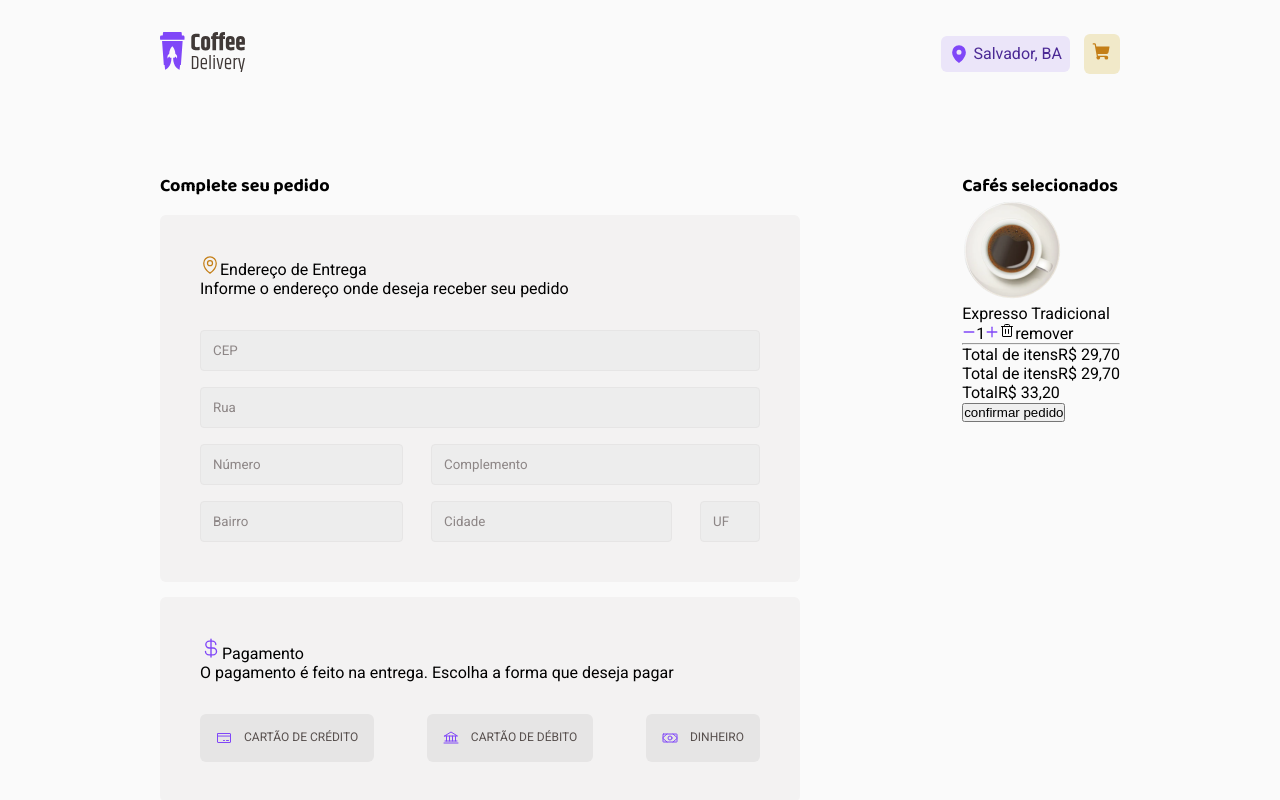
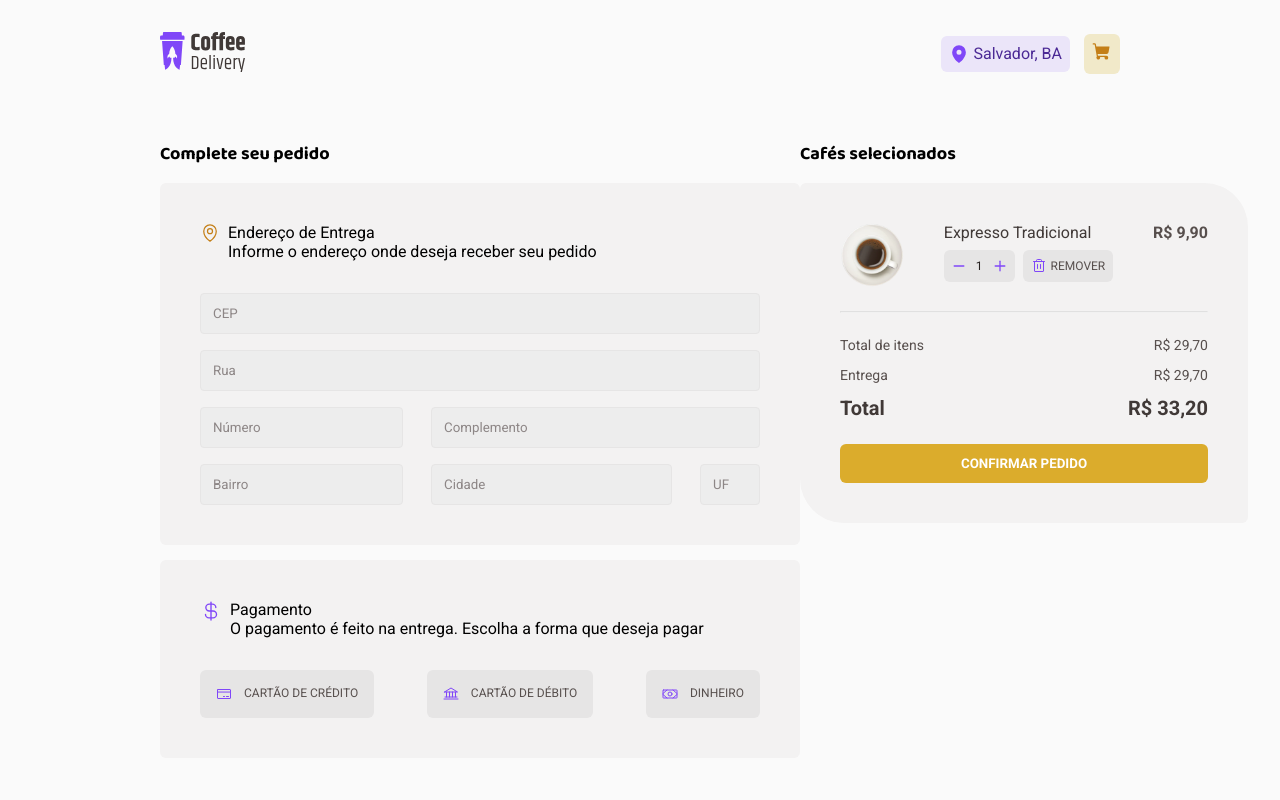
Before and after one commit to vitoriadeveloper/coffee-delivery, a React (Vite) app: page /checkout in a window 1280 px wide. Shown: the top 800 px of the page. Built offline with nearby package versions, Linux system fonts and the light colour scheme.

Commit message:
html and css of checkout implemented

```diff
--- /dev/null
+++ b/src/components/Address/index.tsx
@@ -0,0 +1,81 @@
+import {
+  MapPin,
+  CurrencyDollar,
+  CreditCard,
+  Bank,
+  Money,
+} from "phosphor-react";
+import {
+  Content,
+  ContainerAddress,
+  ContentAddress,
+  IconAlignment,
+  TextAlignment,
+  Inputs,
+  InputsRow,
+  ContainerPayment,
+  ContainerPaymentButtons,
+  Buttons,
+} from "./styles";
+
+export function Address() {
+  return (
+    <Content>
+      <h2> Complete seu pedido</h2>
+      <ContainerAddress>
+        <ContentAddress>
+          <IconAlignment>
+            <MapPin size={20} color="#C47F17" />
+            <TextAlignment>
+              <span>Endereço de Entrega</span>
+              <p>Informe o endereço onde deseja receber seu pedido</p>
+            </TextAlignment>
+          </IconAlignment>
+        </ContentAddress>
+        <Inputs>
+          <input type="text" placeholder="CEP" className="cep" />
+          <input type="text" placeholder="Rua" className="street" />
+
+          <InputsRow>
+            <input type="text" placeholder="Número" className="number" />
+            <input
+              type="text"
+              placeholder="Complemento"
+              className="complement"
+            />
+          </InputsRow>
+          <InputsRow>
+            <input type="text" placeholder="Bairro" className="neighborhood" />
+            <input type="text" placeholder="Cidade" className="city" />
+            <input type="text" placeholder="UF" className="state" />
+          </InputsRow>
+        </Inputs>
+      </ContainerAddress>
+      <ContainerPayment>
+        <IconAlignment>
+          <CurrencyDollar size={22} color="#8047F8" />
+          <TextAlignment>
+            <span>Pagamento</span>
+            <p>
+              O pagamento é feito na entrega. Escolha a forma que deseja pagar
+            </p>
+          </TextAlignment>
+        </IconAlignment>
+        <ContainerPaymentButtons>
+          <Buttons>
+            <CreditCard size={16} color="#8047F8" />
+            cartão de crédito
+          </Buttons>
+          <Buttons>
+            <Bank size={16} color="#8047F8" />
+            cartão de débito
+          </Buttons>
+          <Buttons>
+            <Money size={16} color="#8047F8" />
+            dinheiro
+          </Buttons>
+        </ContainerPaymentButtons>
+      </ContainerPayment>
+    </Content>
+  );
+}
--- /dev/null
+++ b/src/components/Address/styles.ts
@@ -0,0 +1,118 @@
+import styled from "styled-components";
+
+export const Content = styled.div`
+  display: flex;
+  flex-direction: column;
+  gap: 15px;
+`;
+export const ContainerAddress = styled.div`
+  width: 640px;
+  max-width: 100%;
+  background-color: ${(props) => props.theme["base-card"]};
+  border-radius: 6px;
+  padding: 2.5rem;
+`;
+
+export const ContentAddress = styled.div`
+  display: flex;
+  flex-direction: column;
+  margin-bottom: 2rem;
+`;
+
+export const IconAlignment = styled.div`
+  display: flex;
+  gap: 8px;
+`;
+export const TextAlignment = styled.div`
+  display: flex;
+  flex-direction: column;
+`;
+export const Inputs = styled.div`
+  display: flex;
+  flex-direction: column;
+  font-family: "Roboto";
+  font-weight: 400;
+  font-size: 0.875rem;
+  gap: 1rem;
+  input {
+    border-radius: 4px;
+    border: 1px solid ${(props) => props.theme["base-button"]};
+    background-color: ${(props) => props.theme["base-input"]};
+    padding: 0.75rem;
+  }
+
+  input::placeholder {
+    font-family: "Roboto";
+    color: ${(props) => props.theme["base-label"]};
+  }
+
+  .cep .number .neighborhood {
+    width: 200px;
+    max-width: 100%;
+  }
+
+  .street {
+    width: 560px;
+    max-width: 100%;
+  }
+  .complement {
+    width: 348px;
+    max-width: 100%;
+  }
+  .city {
+    width: 272px;
+    max-width: 100%;
+  }
+
+  .state {
+    width: 60px;
+    max-width: 100%;
+  }
+`;
+
+export const InputsRow = styled.div`
+  display: flex;
+  gap: 1.75rem;
+`;
+
+export const ContainerPayment = styled.div`
+  width: 640px;
+  max-width: 100%;
+  background-color: ${(props) => props.theme["base-card"]};
+  padding: 2.5rem;
+  display: flex;
+  flex-direction: column;
+  gap: 2rem;
+  align-self: stretch;
+  border-radius: 6px;
+`;
+
+export const ContainerPaymentButtons = styled.div`
+  display: flex;
+  align-items: center;
+  justify-content: space-between;
+  gap: 0.75rem;
+  :hover {
+    background-color: ${(props) => props.theme["base-hover"]};
+    color: ${(props) => props.theme["base-subtitle"]};
+  }
+  :active {
+    background-color: ${(props) => props.theme["purple-light"]};
+    border: 1px solid ${(props) => props.theme.purple};
+  }
+`;
+
+export const Buttons = styled.button`
+  font-size: 0.75rem;
+  text-transform: uppercase;
+  font-family: Roboto;
+  font-weight: 500;
+  display: flex;
+  gap: 12px;
+  color: ${(props) => props.theme["base-text"]};
+  padding: 1rem;
+  border-radius: 6px;
+  border: none;
+  background-color: ${(props) => props.theme["base-button"]};
+  cursor: pointer;
+`;
--- a/src/components/Header/styles.ts
+++ b/src/components/Header/styles.ts
@@ -6,7 +6,6 @@ export const HeaderContainer = styled.header`
   justify-content: space-between;
   align-items: center;
   padding: 2rem 10rem;
-  margin-bottom: 2rem;
 `;
 
 export const HeaderContent = styled.div`
--- a/src/pages/Checkout/index.tsx
+++ b/src/pages/Checkout/index.tsx
@@ -1,124 +1,66 @@
-import {
-  MapPin,
-  CurrencyDollar,
-  CreditCard,
-  Bank,
-  Money,
-  Minus,
-  Plus,
-  Trash,
-} from "phosphor-react";
+import { Minus, Plus, Trash } from "phosphor-react";
 import cafe from "../../assets/arabe.png";
 import {
+  BtnSucess,
+  ButtonAmount,
+  ButtonTrash,
   CheckoutContainer,
-  ContainerAddress,
-  ContainerPayment,
-  ContentAddress,
-  Inputs,
-  InputsRow,
-  Content,
-  ContainerPaymentButtons,
-  Buttons,
+  CoffeeAmount,
+  CoffeeChosen,
+  CoffeeContainer,
+  CoffeeContent,
+  CoffeeDescription,
+  ContainerTotalPayment,
+  Hr,
+  Total,
+  TotalContent,
 } from "./styles";
+import { Address } from "../../components/Address";
 export function Checkout() {
   return (
     <CheckoutContainer>
-      <Content>
-        <h2> Complete seu pedido</h2>
-        <ContainerAddress>
-          <ContentAddress>
-            <div>
-              <MapPin size={20} color="#C47F17" />
-              <span>Endereço de Entrega</span>
-            </div>
-            <p>Informe o endereço onde deseja receber seu pedido</p>
-          </ContentAddress>
+      <Address />
 
-          <Inputs>
-            <input type="text" placeholder="CEP" className="cep" />
-            <input type="text" placeholder="Rua" className="street" />
-
-            <InputsRow>
-              <input type="text" placeholder="Número" className="number" />
-              <input
-                type="text"
-                placeholder="Complemento"
-                className="complement"
-              />
-            </InputsRow>
-            <InputsRow>
-              <input
-                type="text"
-                placeholder="Bairro"
-                className="neighborhood"
-              />
-              <input type="text" placeholder="Cidade" className="city" />
-              <input type="text" placeholder="UF" className="state" />
-            </InputsRow>
-          </Inputs>
-        </ContainerAddress>
-
-        <ContainerPayment>
-          <div className="filho pagamento">
-            <CurrencyDollar size={22} color="#8047F8" />
-            <span>Pagamento</span>
-            <p>
-              O pagamento é feito na entrega. Escolha a forma que deseja pagar
-            </p>
-          </div>
-          <ContainerPaymentButtons>
-            <Buttons>
-              <CreditCard size={16} color="#8047F8" />
-              cartão de crédito
-            </Buttons>
-            <Buttons>
-              <Bank size={16} color="#8047F8" />
-              cartão de débito
-            </Buttons>
-            <Buttons>
-              <Money size={16} color="#8047F8" />
-              dinheiro
-            </Buttons>
-          </ContainerPaymentButtons>
-        </ContainerPayment>
-      </Content>
-      <div className="cafes-selecionados">
+      <CoffeeContainer>
         <h2>Cafés selecionados</h2>
-        <div className="div-cafe-tudo-linha">
-          <img src={cafe} alt="" />
-          <div className="column">
-            <span>Expresso Tradicional</span>
-            <div className="cafe-row">
-              <span>
-                <Minus color="#8047F8" size={14} weight="bold" />
-                1
-                <Plus color="#8047F8" size={14} weight="bold" />
-              </span>
-              <span>
-                <Trash />
-                remover
-              </span>
-            </div>
-          </div>
-          <hr />
-          <div className="container-total-colum">
-            <div className="container-row-total">
+        <CoffeeChosen>
+          <CoffeeContent>
+            <img src={cafe} alt="" />
+            <CoffeeDescription>
+              <p>Expresso Tradicional</p>
+              <CoffeeAmount>
+                <ButtonAmount>
+                  <Minus color="#8047F8" size={14} weight="bold" />
+                  1
+                  <Plus color="#8047F8" size={14} weight="bold" />
+                </ButtonAmount>
+                <ButtonTrash>
+                  <Trash size={16} color="#8047F8" />
+                  remover
+                </ButtonTrash>
+              </CoffeeAmount>
+            </CoffeeDescription>
+            <span>R$ 9,90</span>
+          </CoffeeContent>
+          <Hr />
+          <ContainerTotalPayment>
+            <TotalContent>
               <span>Total de itens</span>
               <span>R$ 29,70</span>
-            </div>
+            </TotalContent>
 
-            <div className="container-row-total">
-              <span>Total de itens</span>
+            <TotalContent>
+              <span>Entrega</span>
               <span>R$ 29,70</span>
-            </div>
-            <div className="container-row-total">
-              <span>Total</span>
-              <span>R$ 33,20</span>
-            </div>
-          </div>
-          <button>confirmar pedido</button>
-        </div>
-      </div>
+            </TotalContent>
+            <TotalContent>
+              <Total>Total</Total>
+              <Total>R$ 33,20</Total>
+            </TotalContent>
+          </ContainerTotalPayment>
+          <BtnSucess>confirmar pedido</BtnSucess>
+        </CoffeeChosen>
+      </CoffeeContainer>
     </CheckoutContainer>
   );
 }
--- a/src/pages/Checkout/styles.ts
+++ b/src/pages/Checkout/styles.ts
@@ -12,111 +12,114 @@ export const CheckoutContainer = styled.div`
   }
 `;
 
-export const Content = styled.div`
+export const CoffeeContainer = styled.div`
+  h2 {
+    margin-bottom: 15px;
+  }
+`;
+export const CoffeeChosen = styled.div`
+  width: 448px;
+  max-width: 100%;
+  font-family: "Roboto";
+  padding: 2.5rem;
+  background-color: ${(props) => props.theme["base-card"]};
+  border-radius: 6px 44px;
+
   display: flex;
+  gap: 24px;
   flex-direction: column;
-  gap: 15px;
-`;
-export const ContainerAddress = styled.div`
-  width: 640px;
-  max-width: 100%;
-  background-color: ${(props) => props.theme["base-card"]};
-  border-radius: 6px;
-  padding: 2.5rem;
 `;
 
-export const ContentAddress = styled.div`
+export const CoffeeContent = styled.div`
   display: flex;
-  flex-direction: column;
-  margin-bottom: 2rem;
-`;
+  justify-content: space-between;
 
-export const Inputs = styled.div`
-  display: flex;
-  flex-direction: column;
-  font-family: "Roboto";
-  font-weight: 400;
-  font-size: 0.875rem;
-  gap: 1rem;
-  input {
-    border-radius: 4px;
-    border: 1px solid ${(props) => props.theme["base-button"]};
-    background-color: ${(props) => props.theme["base-input"]};
-    padding: 0.75rem;
+  img {
+    width: 64px;
   }
 
-  input::placeholder {
-    font-family: "Roboto";
-    color: ${(props) => props.theme["base-label"]};
-  }
-
-  .cep .number .neighborhood {
-    width: 200px;
-    max-width: 100%;
-  }
-
-  .street {
-    width: 560px;
-    max-width: 100%;
-  }
-  .complement {
-    width: 348px;
-    max-width: 100%;
-  }
-  .city {
-    width: 272px;
-    max-width: 100%;
-  }
-
-  .state {
-    width: 60px;
-    max-width: 100%;
+  span {
+    font-weight: 600;
+    color: ${(props) => props.theme["base-text"]};
   }
 `;
 
-export const InputsRow = styled.div`
+export const CoffeeDescription = styled.div`
   display: flex;
-  gap: 1.75rem;
+  flex-direction: column;
+  gap: 8px;
+  p {
+    color: ${(props) => props.theme["base-subtitle"]};
+    font-size: 1rem;
+    font-weight: 400;
+  }
+`;
+export const CoffeeAmount = styled.div`
+  display: flex;
+  gap: 8px;
+
+  button {
+    font-family: "Roboto";
+    font-size: 0.75rem;
+    text-transform: uppercase;
+    border: none;
+    border-radius: 6px;
+    padding: 8px;
+    background-color: ${(props) => props.theme["base-button"]};
+  }
 `;
 
-export const ContainerPayment = styled.div`
-  width: 640px;
-  max-width: 100%;
-  background-color: ${(props) => props.theme["base-card"]};
-  padding: 2.5rem;
+export const ButtonAmount = styled.button`
+  display: flex;
+  align-items: center;
+  gap: 10px;
+  color: ${(props) => props.theme["base-title"]};
+`;
+
+export const ButtonTrash = styled.button`
+  display: flex;
+  align-items: center;
+  gap: 4px;
+  color: ${(props) => props.theme["base-text"]};
+  font-weight: 500;
+`;
+
+export const Hr = styled.hr`
+  color: ${(props) => props.theme["base-button"]};
+  opacity: 0.2;
+`;
+
+export const ContainerTotalPayment = styled.div`
   display: flex;
   flex-direction: column;
-  gap: 2rem;
-  align-self: stretch;
-  border-radius: 6px;
+  gap: 0.85rem;
 `;
 
-export const ContainerPaymentButtons = styled.div`
+export const TotalContent = styled.div`
   display: flex;
   align-items: center;
   justify-content: space-between;
-  gap: 0.75rem;
-  :hover {
-    background-color: ${(props) => props.theme["base-hover"]};
-    color: ${(props) => props.theme["base-subtitle"]};
-  }
-  :active {
-    background-color: ${(props) => props.theme["purple-light"]};
-    border: 1px solid ${(props) => props.theme.purple};
-  }
+
+  color: ${(props) => props.theme["base-text"]};
+  font-size: 0.875rem;
 `;
 
-export const Buttons = styled.button`
-  font-size: 0.75rem;
+export const Total = styled.span`
+  color: ${(props) => props.theme["base-subtitle"]};
+  font-size: 1.25rem;
+  font-weight: 700;
+`;
+export const BtnSucess = styled.button`
+  font-family: "Roboto";
+  display: flex;
+  align-items: center;
+  justify-content: center;
+  padding: 12px 8px;
+  border: none;
+  background-color: ${(props) => props.theme.yellow};
+  color: ${(props) => props.theme.white};
+  font-weight: 700;
   text-transform: uppercase;
-  font-family: Roboto;
-  font-weight: 500;
-  display: flex;
-  gap: 12px;
-  color: ${(props) => props.theme["base-text"]};
-  padding: 1rem;
   border-radius: 6px;
-  border: none;
-  background-color: ${(props) => props.theme["base-button"]};
   cursor: pointer;
 `;
```
